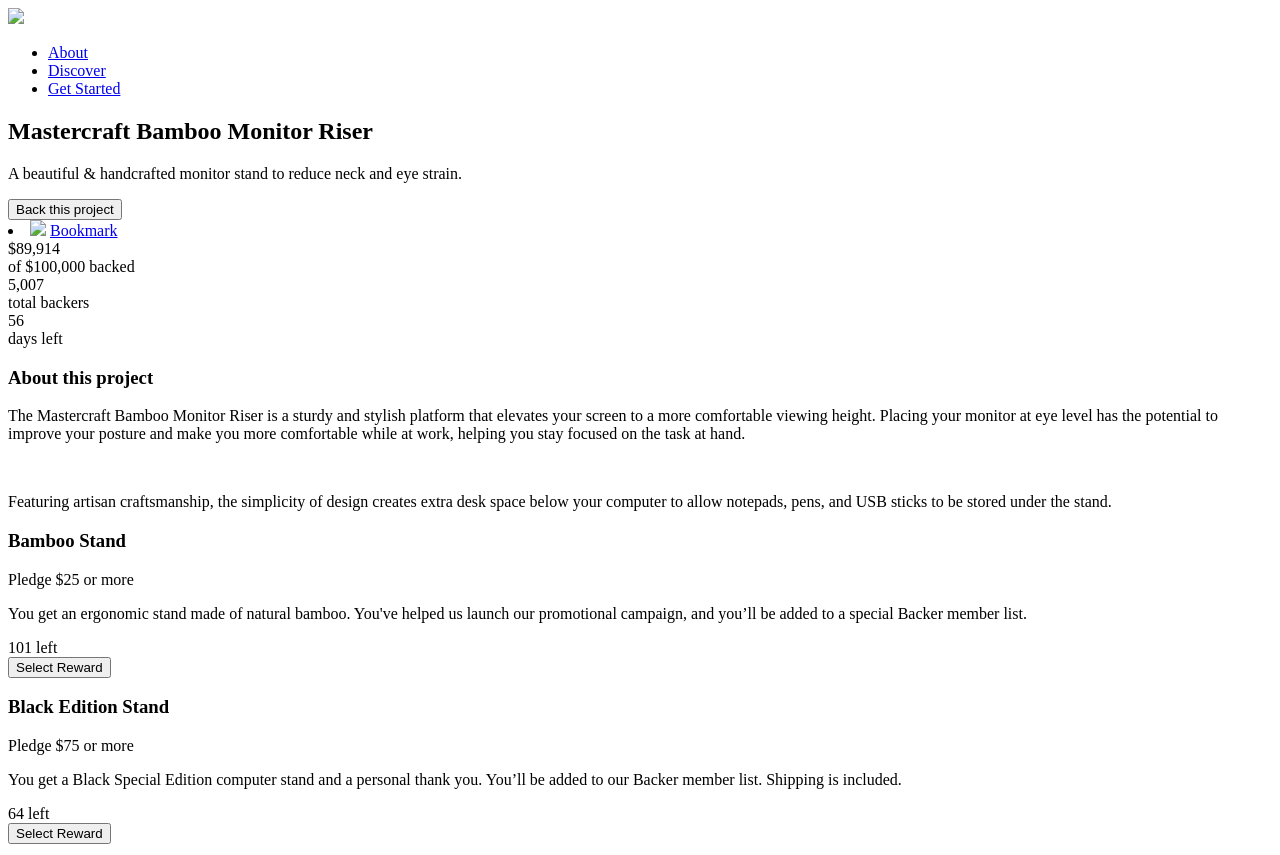
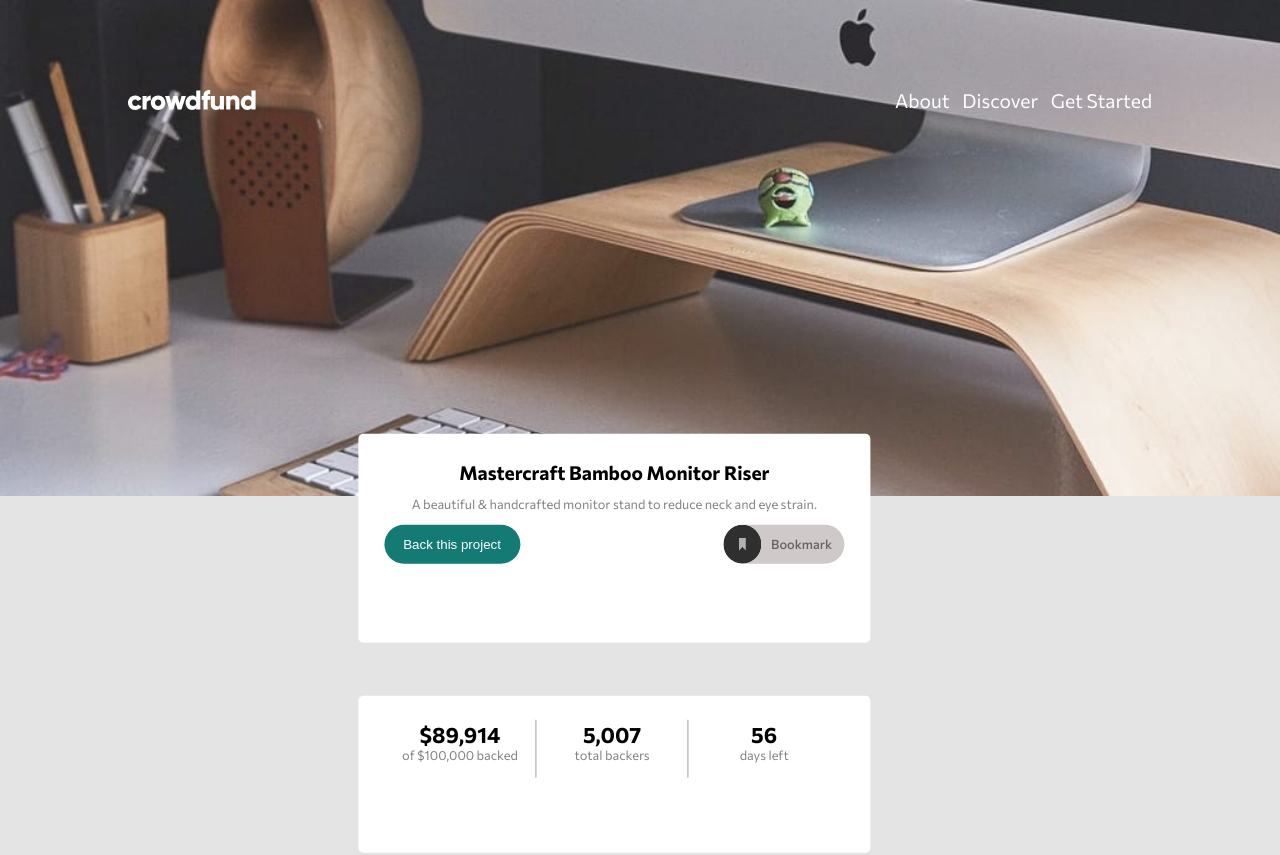
Before and after one commit to damlakara5/crowdfunding-page-main, a plain HTML site: page crowdfunding-product-page-main/index.html in a window 1280 px wide. Shown: the top 855 px of the page. Drawn offline with Linux system fonts and the light colour scheme; the site is published under a folder, as on GitHub Pages, so addresses that start at the root find nothing.

Commit message:
Update index.html

```diff
--- a/crowdfunding-product-page-main/index.html
+++ b/crowdfunding-product-page-main/index.html
@@ -17,7 +17,7 @@
       href="https://fonts.googleapis.com/css2?family=Commissioner:wght@400;500;700&display=swap"
       rel="stylesheet"
     />
-    <link rel="stylesheet" href="/style.css" />
+    <link rel="stylesheet" href="style.css" />
 
     <title>Frontend Mentor | Crowdfunding product page</title>
 
@@ -35,7 +35,7 @@
   <body>
     <header class="header">
       <nav class="nav">
-        <img src="/images/logo.svg" class="nav__logo" />
+        <img src="./images/logo.svg" class="nav__logo" />
         <ul class="nav__links">
           <li class="nav__item">
             <a class="nav__link" href="#section--1">About</a>
@@ -60,7 +60,7 @@
         <div class="btns">
           <button class="btn btn--modal">Back this project</button>
           <li class="bookmark">
-            <img src="/images/icon-bookmark.svg" class="icon-bookmark" />
+            <img src="./images/icon-bookmark.svg" class="icon-bookmark" />
             <a class="bookmark__link" href="#">Bookmark </a>
           </li>
         </div>
@@ -303,6 +303,6 @@
     </div>
 
     <div class="overlay hidden"></div>
-    <script src="/script.js"></script>
+    <script src="script.js"></script>
   </body>
 </html>
```
